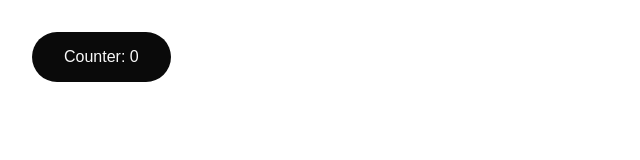
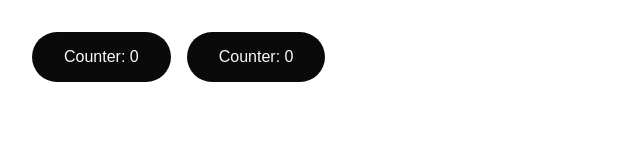
Before and after one commit to camdowney/neutro, a website: page tests/index.html in a window 1280 px wide. Shown: the whole page, without its empty margins (0-640 px from the left). Drawn offline with Linux system fonts and the light colour scheme.

Commit message:
Breaking change: change uid to ref and flesh out docs

```diff
--- a/min.js
+++ b/min.js
@@ -1 +1 @@
-const t=({tag:t,...e})=>{let n={},r={},o={};Object.entries(e).forEach((([t,e])=>t.startsWith("__")?n[t.substring(2)]=e:t.startsWith("_")?r[t.substring(1)]=e:o[t]=e));const c=document.createElement(t||"div");Object.entries(o).forEach((([t,e])=>c.setAttribute(t.replaceAll("_","-"),e)));const s=t=>c.addEventListener(...t);return Object.entries(n).forEach((t=>{s(["mount",()=>window.addEventListener(...t)]),s(["unmount",()=>window.removeEventListener(...t)])})),Object.entries(r).forEach(s),c};let e=[],n={},r=0,o=0;const c=(t,e)=>{t.dispatchEvent(new Event(e))},s=t=>{const c=r,s=`${c}-${o++}`;return n[s]||(n[s]=t),{set value(t){n[s]=t,r=c,i(...e[c],!0),r=e.length},get value(){return n[s]}}},i=(n,a,u)=>{if(!n||void 0===a)return;const l="string"==typeof n?document?.querySelector(n):n;if("function"==typeof a)return i(l,{tag:a},u);if(Array.isArray(a))return a.forEach((t=>i(l,t)));if("object"!=typeof a)return l.innerHTML+=a;const d="function"==typeof a?.tag;d&&(o=0);const f=d?a?.tag({uid:"_"+r,store:s,...a}):a,h="object"==typeof f&&!Array.isArray(f),{c:p,...E}=h?f:{tag:"span",c:f};let y=null;if(u){const e=l.parentNode,n=[...e.children].indexOf(l);c(l,"unmount"),l.querySelectorAll("*").forEach((t=>c(t,"unmount"))),e.replaceChild(t(E),l),y=e.children[n]}else l.append(t(E)),y=l.lastChild;d&&(e[r++]=[y,a]),i(y,p),c(y,"mount")};export{i as default};
+const t=({tag:t,...e})=>{let n={},r={},o={};Object.entries(e).forEach((([t,e])=>t.startsWith("__")?n[t.substring(2)]=e:t.startsWith("_")?r[t.substring(1)]=e:o[t]=e));const c=document.createElement(t||"div");Object.entries(o).forEach((([t,e])=>c.setAttribute(t.replaceAll("_","-"),e)));const s=t=>c.addEventListener(...t);return Object.entries(n).forEach((t=>{s(["mount",()=>window.addEventListener(...t)]),s(["unmount",()=>window.removeEventListener(...t)])})),Object.entries(r).forEach(s),c};let e=[],n={},r=0,o=0;const c=(t,e)=>{t.dispatchEvent(new Event(e))},s=(i,a,u)=>{if(!i||void 0===a)return;const l="string"==typeof i?document?.querySelector(i):i;if("function"==typeof a)return s(l,{tag:a},u);if(Array.isArray(a))return a.forEach((t=>s(l,t)));if("object"!=typeof a)return l.innerHTML+=a;const f=r,d={get value(){return e[f][0]}},h="function"==typeof a?.tag;h&&(o=0);const p=h?a?.tag({ref:d,store:t=>{const c=f+"-"+o++;return n[c]=n[c]??t,{set value(t){n[c]=t,r=f,s(...e[f],!0),r=e.length},get value(){return n[c]}}},...a}):a,{c:E,...g}="object"!=typeof p||Array.isArray(p)?{tag:"span",c:p}:p;let v=null;if(u){const e=l.parentNode,n=[...e.children].indexOf(l);c(l,"unmount"),l.querySelectorAll("*").forEach((t=>c(t,"unmount"))),e.replaceChild(t(g),l),v=e.children[n]}else l.append(t(g)),v=l.lastChild;h&&(e[r++]=[v,a]),s(v,E),c(v,"mount")};export{s as default};
--- a/src/index.js
+++ b/src/index.js
@@ -20,32 +20,6 @@ let storeID = 0
  */
 const signalEvent = (target, eventName) => {
   target.dispatchEvent(new Event(eventName))
-}
-
-/**
- * Used at top-level of components to maintain state while triggering re-renders; may be interacted with through value property
- * @param {any} initialValue Initial value of store
- * @returns {{ value: any }} Store value accessor
- */
-const store = initialValue => {
-  const uid = currentID
-  const key = `${uid}-${storeID++}`
-
-  if (!storage[key])
-    storage[key] = initialValue
-
-  return {
-    set value(newValue) {
-      storage[key] = newValue
-
-      currentID = uid
-      render(...components[uid], true)
-      currentID = components.length
-    },
-    get value() {
-      return storage[key]
-    }
-  }
 }
 
 /**
@@ -72,23 +46,64 @@ const render = (target, nodeData, replace) => {
   if (typeof nodeData !== 'object')
     return origin.innerHTML += nodeData
 
-  // Node data is confirmed Object at this point; now convert to usable format
+  /**
+   * Begin component functions; make copy of currentID since it will be incremented later
+   */
+  const cid = currentID
+
+  /**
+   * Accessed after mount to expose the element that a component renders; may be interacted with through the value property
+   * @returns {{ value: any }} Element value accessor
+   */
+  const ref = {
+    get value() {
+      return components[cid][0]
+    }
+  }
+
+  /**
+   * Used at top-level of components to maintain state while triggering re-renders; may be interacted with through the value property
+   * @param {any} initialValue Initial value of store
+   * @returns {{ value: any }} Store value accessor
+   */
+  const store = initialValue => {
+    const key = cid + '-' + storeID++
+
+    storage[key] = storage[key] ?? initialValue
+
+    return {
+      set value(newValue) {
+        storage[key] = newValue
+
+        currentID = cid
+        render(...components[cid], true)
+        currentID = components.length
+      },
+      get value() {
+        return storage[key]
+      }
+    }
+  }
+
+  /**
+   * Node data is confirmed Object at this point; now convert to usable format
+   */
   const isComponent = typeof nodeData?.tag === 'function'
 
   if (isComponent)
     storeID = 0
 
   const cleanData = isComponent
-    ? nodeData?.tag({ uid: '_' + currentID, store, ...nodeData })
+    ? nodeData?.tag({ ref, store, ...nodeData })
     : nodeData
 
-  const isObject = typeof cleanData === 'object' && !Array.isArray(cleanData)
+  const { c: children, ...atts } = (typeof cleanData !== 'object' || Array.isArray(cleanData))
+    ? { tag: 'span', c: cleanData }
+    : cleanData
 
-  const { c: children, ...atts } = isObject
-    ? cleanData
-    : { tag: 'span', c: cleanData }
-
-  // Data manipulation complete; render single element then append any children before mounting
+  /**
+   * Data manipulation complete; render single element then append any children before mounting
+   */
   let createdElement = null
 
   if (replace) {
--- a/tests/index.html
+++ b/tests/index.html
@@ -12,16 +12,34 @@
 <script type='module'>
   import render from '../src/index.js'
 
-  render('body', ({ store }) => {
+  const Counter = ({ ref, store }) => {
     const count = store(0)
 
+    const _mount = () =>
+      console.log(ref.value)
+
+    const _click = () =>
+      count.value++
+
+    const __keydown = e =>
+      console.log(e.key)
+
     return {
-      tag: 'section', c: {
-        tag: 'button', class: 'counter', _click: () => count.value++, c:
-          `Counter: ${count.value}`
-      }
+      tag: 'button', class: 'counter', _click, c:
+        { _mount, __keydown, c: `Counter: ${count.value}` }
     }
-  })
+  }
+
+  const start = performance.now()
+
+  render('body', () => ({
+    tag: 'section', c: [
+      Counter,
+      Counter,
+    ]
+  }))
+
+  console.log(performance.now() - start)
 </script>
 
 <style>
@@ -37,6 +55,8 @@
   }
 
   section {
+    display: flex;
+    gap: 1rem;
     padding: 2rem;
   }
 
```
Also changed, not shown: README.md.
